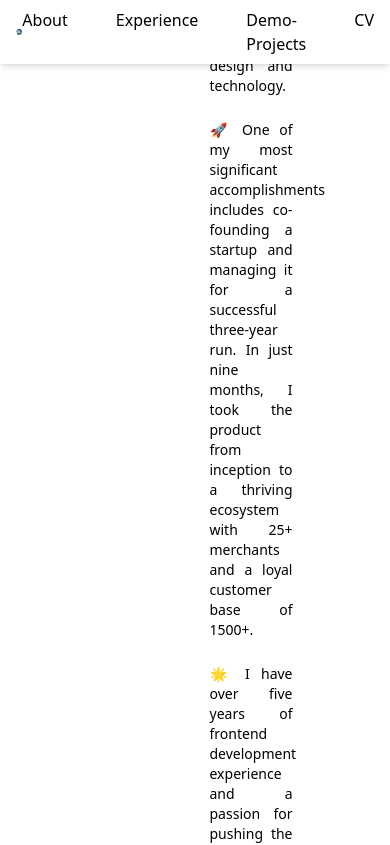
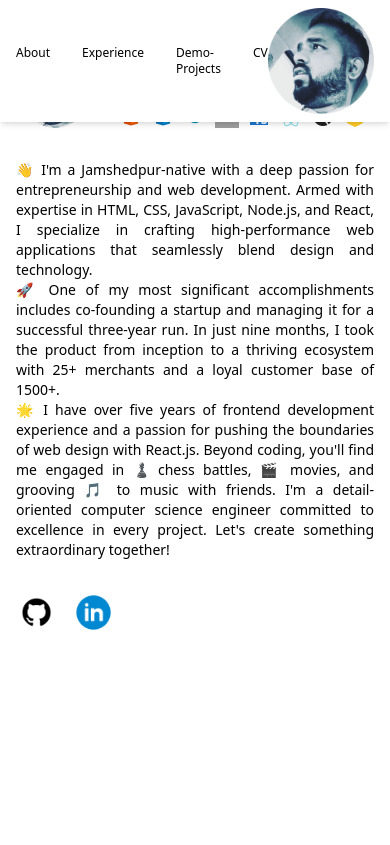
Before and after one commit to Madhusudan707/xdev200-portfolio, a Next.js app: page /about in a window 390 px wide. Shown: the top 845 px of the page. Built offline with nearby package versions, Linux system fonts and the light colour scheme; grey boxes are pictures that could not be loaded.

Commit message:
add: responsiveness

```diff
--- a/src/components/ExperienceCard/ExperienceCard.tsx
+++ b/src/components/ExperienceCard/ExperienceCard.tsx
@@ -22,7 +22,7 @@ export const ExperienceCard: React.FC<ExperienceCardProps> = ({
 }) => {
   return (
     <FlexBoxContainer className="flex-col border px-4 py-2 gap-y-4 rounded-md hover:shadow-lg items-stretch w-11/12">
-      <FlexBoxContainer className=" w-full gap-y-4 ">
+      <FlexBoxContainer className=" lg:flex-row flex-col w-full gap-y-4 ">
         <HeadingExperience
           name={name}
           place={place}
--- a/src/components/ExperienceCard/ExperienceCardItems.tsx
+++ b/src/components/ExperienceCard/ExperienceCardItems.tsx
@@ -2,7 +2,7 @@ import { ExperienceCard, FlexBoxContainer } from "@/components";
 import { experienceData } from "@/LocalData";
 export const ExperienceCardItems = () => {
   return (
-    <FlexBoxContainer className="flex-col justify-center items-center  h-screen pt-64 w-full px-48 gap-y-4 pb-48">
+    <FlexBoxContainer className="flex-col justify-center items-center   lg:pt-16 pt-16 w-full lg:px-48 gap-y-4 lg:pb-48">
       {experienceData.map(
         ({
           id,
--- a/src/components/ExperienceCard/HeadingExperience.tsx
+++ b/src/components/ExperienceCard/HeadingExperience.tsx
@@ -15,15 +15,18 @@ export const HeadingExperience: React.FC<HeadingExperienceProps> = ({
   description,
 }) => {
   return (
-    <FlexBoxContainer className="flex-col gap-y-2 w-6/12">
-      <FlexBoxContainer className="items-center gap-x-2">
-        <Heading text={`${name},${place}`} className="font-bold text-sm" />
+    <FlexBoxContainer className="flex-col lg:gap-y-2 lg:w-6/12">
+      <FlexBoxContainer className=" flex-col lg:gap-x-2  ">
+        <Heading
+          text={`${name},${place}`}
+          className="font-bold lg:text-sm text-xs"
+        />
         <Paragraph
           text={`[${fromDate} - ${toDate}]`}
-          className="text-xs italic"
+          className="text-xs lg:italic"
         />
       </FlexBoxContainer>
-      <FlexBoxContainer className="text-xs italic">
+      <FlexBoxContainer className="text-xs lg:italic pb-2">
         <Paragraph text={role} />
       </FlexBoxContainer>
       <DescriptionExperience description={description} />
--- a/src/components/ExperienceCard/ProjectExperience.tsx
+++ b/src/components/ExperienceCard/ProjectExperience.tsx
@@ -5,9 +5,12 @@ export const ProjectExperience: React.FC<ProjectExperienceProps> = ({
   project,
 }) => {
   return (
-    <FlexBoxContainer className="flex-col py-1 w-3/12">
-      <Paragraph text="Projects" className="text-xs text-center " />
-      <FlexBoxContainer className="flex-wrap justify-center">
+    <FlexBoxContainer className="flex-col py-1 lg:w-3/12 lg:gap-y-0 gap-y-2">
+      <Paragraph
+        text="Projects"
+        className="text-xs lg:text-center font-bold  "
+      />
+      <FlexBoxContainer className="flex-wrap lg:justify-center">
         {project.map((item) => (
           <Chip key={item} className="bg-white text-black font-light">
             {item}
--- a/src/components/ExperienceCard/TechStackExperience.tsx
+++ b/src/components/ExperienceCard/TechStackExperience.tsx
@@ -5,9 +5,9 @@ export const TechStackExperience: React.FC<TechStackExperienceProps> = ({
   techStack,
 }) => {
   return (
-    <FlexBoxContainer className="flex-col py-1 w-3/12">
-      <Paragraph text="TechStack" className="text-xs text-center " />
-      <FlexBoxContainer className="flex-wrap justify-center ">
+    <FlexBoxContainer className="flex-col py-1 lg:w-3/12 lg:gap-y-0 gap-y-2">
+      <Paragraph text="TechStack" className="text-xs lg:text-center " />
+      <FlexBoxContainer className="flex-wrap lg:justify-center ">
         {techStack.map((item) => (
           <Chip key={item} className="bg-white text-black font-light">
             {item}
--- a/src/components/NavBar/NavBar.tsx
+++ b/src/components/NavBar/NavBar.tsx
@@ -5,8 +5,8 @@ import Image from "next/image";
 export const NavBar: React.FC = () => {
   return (
     <nav className="bg-white px-4 py-2 w-full shadow-md fixed  ">
-      <FlexBoxContainer className=" flex items-center justify-between w-full ">
-        <Anchor href="/">
+      <FlexBoxContainer className="  items-center justify-between w-full lg:flex lg:flex-row flex-row-reverse">
+        <Anchor href="/" className="">
           <Image
             src={`${assetPath.path}${devData.profileImgSrc}`}
             alt="logo"
@@ -15,7 +15,7 @@ export const NavBar: React.FC = () => {
             className="w-full h-full object-cover object-center"
           />
         </Anchor>
-        <FlexBoxContainer className="flex gap-x-12">
+        <FlexBoxContainer className="flex lg:gap-x-12 lg:text-sm gap-x-8 text-xs">
           {navbarData.map(
             ({ id, hyperLinkText, link, target, rel, isShow, isDownload }) =>
               isShow && (
--- a/src/components/PageComponent/AboutMe.tsx
+++ b/src/components/PageComponent/AboutMe.tsx
@@ -13,14 +13,14 @@ export const AboutMe = () => {
   return (
     <>
       <Title title="About" />
-      <FlexBoxContainer className="flex-col justify-center items-center gap-y-8 h-screen pt-16">
-        <FlexBoxContainer className="items-center gap-x-6 ">
+      <FlexBoxContainer className="flex-col lg:justify-center lg:items-center gap-y-8 h-screen pt-16">
+        <FlexBoxContainer className="lg:items-center justify-center lg:gap-x-6 ">
           <ProfileImage />
           <FlexBoxContainer className="flex-col">
-            <Heading text={devData.name} className="text-4xl" />
+            <Heading text={devData.name} className="lg:text-4xl text-sm" />
             <Heading
               text={devData.Designation}
-              className="text-xl text-center"
+              className="lg:text-xl text-sm lg:text-center"
             />
             <FlexBoxContainer className="justify-center gap-x-2">
               {devSkills.map(({ id, img48, title }) => (
@@ -37,7 +37,7 @@ export const AboutMe = () => {
           </FlexBoxContainer>
         </FlexBoxContainer>
 
-        <FlexBoxContainer className="flex-col w-6/12 pl-28 gap-y-6">
+        <FlexBoxContainer className="flex-col lg:w-6/12 lg:pl-28 lg:gap-y-6 px-4">
           {devData.AboutMeDetails.map(({ id, content }) => (
             <Paragraph
               key={id}
--- a/src/components/PageComponent/Landing.tsx
+++ b/src/components/PageComponent/Landing.tsx
@@ -6,11 +6,11 @@ export const Landing = () => {
       <Title title="Home" />
       <FlexBoxContainer className="flex-col items-center justify-center h-[calc(100vh-74px)]">
         <ProfileImage />
-        <Heading text={devData.name} className="text-3xl" />
-        <Heading text={devData.Designation} className="text-2xl" />
+        <Heading text={devData.name} className="lg:text-3xl text-2xl" />
+        <Heading text={devData.Designation} className="lg:text-2xl text-xl" />
         <Heading
           text="Passionate about creating user-friendly web experiences."
-          className="text-xl"
+          className="lg:text-xl text-sm text-center"
         />
       </FlexBoxContainer>
     </>
--- a/src/components/ProjectCard/ProjectCard.tsx
+++ b/src/components/ProjectCard/ProjectCard.tsx
@@ -19,7 +19,7 @@ export const ProjectCard: React.FC<CardProps> = ({
   lang,
 }) => {
   return (
-    <FlexBoxContainer className="flex-col border w-1/4 px-4 py-2 gap-y-4 rounded-md hover:shadow-lg items-stretch">
+    <FlexBoxContainer className="flex-col border lg:w-1/4 px-4 py-2 gap-y-4 rounded-md hover:shadow-lg items-stretch">
       <FlexBoxContainer className="flex-col w-full gap-y-4">
         <FlexBoxContainer className="justify-between items-center">
           <Heading text={name} className="font-bold" />
--- a/src/components/ProjectCard/ProjectCardItems.tsx
+++ b/src/components/ProjectCard/ProjectCardItems.tsx
@@ -3,8 +3,8 @@ import { projectData } from "@/LocalData";
 
 export const ProjectCardItems = () => {
   return (
-    <FlexBoxContainer className="flex-col justify-center items-center  h-screen pt-16">
-      <FlexBoxContainer className=" flex-wrap gap-8  justify-center">
+    <FlexBoxContainer className="flex-col justify-center items-center   pt-16 px-4">
+      <FlexBoxContainer className=" lg:flex-wrap lg:flex-row flex-col gap-8  justify-center">
         {projectData.map(
           ({ id, name, description, gitHubUrl, demoUrl, npmUrl, lang }) => {
             return (
--- a/src/components/Reusable/ProfileImage.tsx
+++ b/src/components/Reusable/ProfileImage.tsx
@@ -4,13 +4,13 @@ import Image from "next/image";
 
 export const ProfileImage = () => {
   return (
-    <FlexBoxContainer className="border-2  rounded-full  w-24">
+    <FlexBoxContainer className="  rounded-full  w-24 ">
       <Image
         src={`${assetPath.path}${devData.profileImgSrc}`}
         alt="profile"
         width="140"
         height="140"
-        className="w-full h-full object-cover object-center"
+        className="lg:w-full  w-2/3 h-full object-cover object-center"
       />
     </FlexBoxContainer>
   );
```
